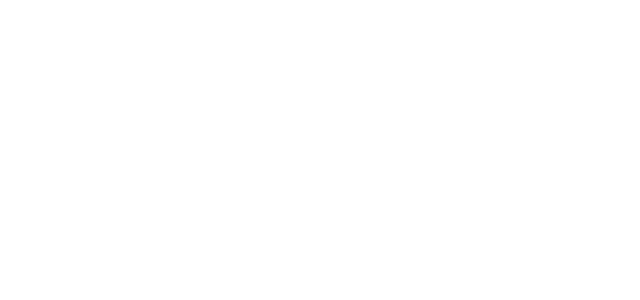
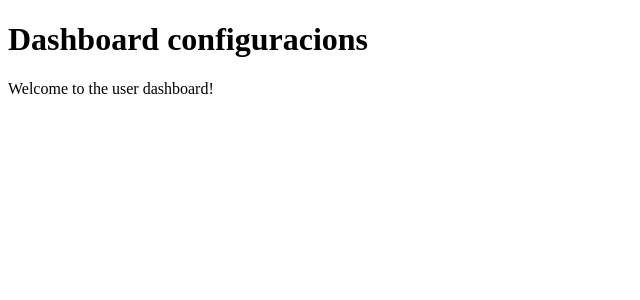
Before and after one commit to lucianou/PATAGON-Sistemas-de-pagos, a React (Vite) app in the folder Frontend/: page /dashboard-config in a window 1280 px wide. Before the commit this address had no page. Shown: the top 300 px of the page, without its empty margins (0-640 px from the left). Built offline with nearby package versions, Linux system fonts and the light colour scheme.

Commit message:
Están todas las páginas para trabajar.

```diff
--- a/Frontend/src/App.jsx
+++ b/Frontend/src/App.jsx
@@ -2,7 +2,10 @@ import React from 'react';
 import { BrowserRouter as Router, Route, Routes } from 'react-router-dom';
 import Login from './Pages/Login';
 import Dashboard from './Pages/Dashboard';
+import Dashboard_solicitudes from './Pages/Dashboard_solicitudes';
 import Dashboard_user from './Pages/Dashboard_user'; // Importa el nuevo componente
+import Dashboard_profit from './Pages/Dashboard_profit';
+import Dashboard_config from './Pages/Dashboard_config';
 
 function App() {
   return (
@@ -10,6 +13,9 @@ function App() {
       <Routes>
         <Route path="/" element={<Login />} />
         <Route path="/dashboard" element={<Dashboard />} />
+        <Route path="/dashboard-solicitudes" element={<Dashboard_solicitudes />} />
+        <Route path="/dashboard-profit" element={<Dashboard_profit />} />
+        <Route path="/dashboard-config" element={<Dashboard_config />} />
         <Route path="/dashboard-user" element={<Dashboard_user />} /> {/* Nueva ruta */}
       </Routes>
     </Router>
--- /dev/null
+++ b/Frontend/src/Pages/Dashboard_config.jsx
@@ -0,0 +1,13 @@
+// Pages/Dashboard_user.jsx
+import React from 'react';
+
+const Dashboard_config = () => {
+  return (
+    <div>
+      <h1>Dashboard configuracions</h1>
+      <p>Welcome to the user dashboard!</p>
+    </div>
+  );
+};
+
+export default Dashboard_config;
--- /dev/null
+++ b/Frontend/src/Pages/Dashboard_profit.jsx
@@ -0,0 +1,13 @@
+// Pages/Dashboard_user.jsx
+import React from 'react';
+
+const Dashboard_profit = () => {
+  return (
+    <div>
+      <h1>Dashboard ganancias</h1>
+      <p>Welcome to the user dashboard!</p>
+    </div>
+  );
+};
+
+export default Dashboard_profit;
--- /dev/null
+++ b/Frontend/src/Pages/Dashboard_solicitudes.jsx
@@ -0,0 +1,13 @@
+// Pages/Dashboard_user.jsx
+import React from 'react';
+
+const Dashboard_solicitudes = () => {
+  return (
+    <div>
+      <h1>Dashboard solis</h1>
+      <p>Welcome to the user dashboard!</p>
+    </div>
+  );
+};
+
+export default Dashboard_solicitudes;
```
